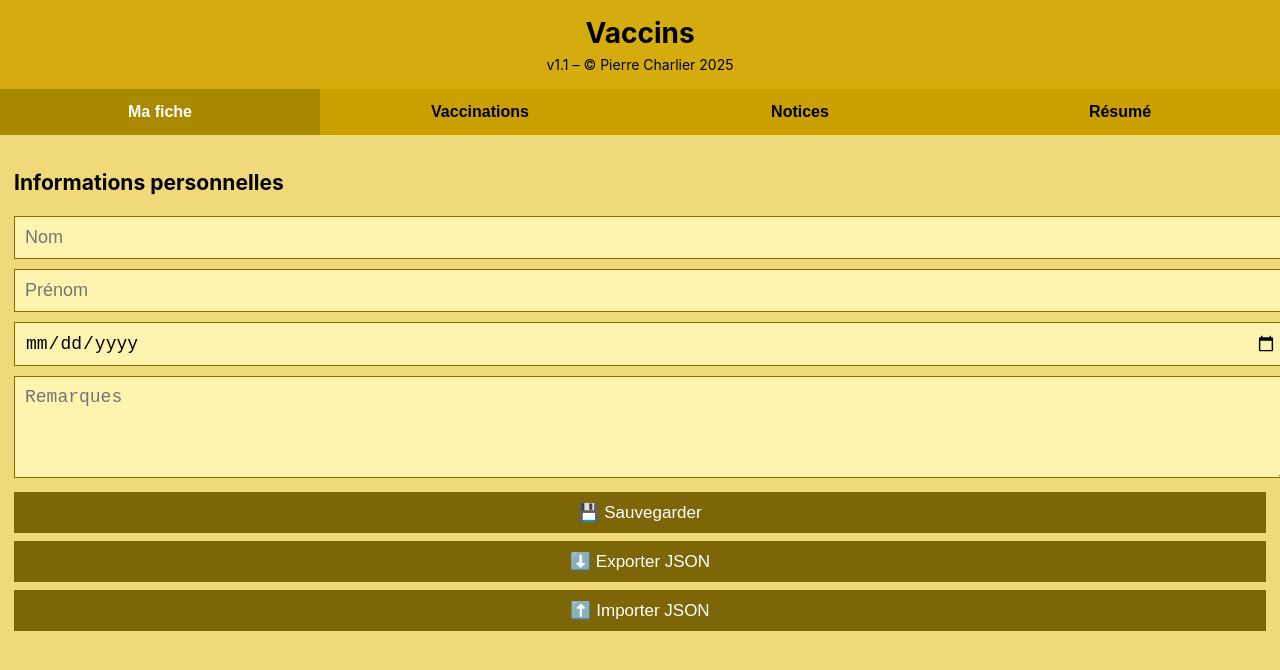
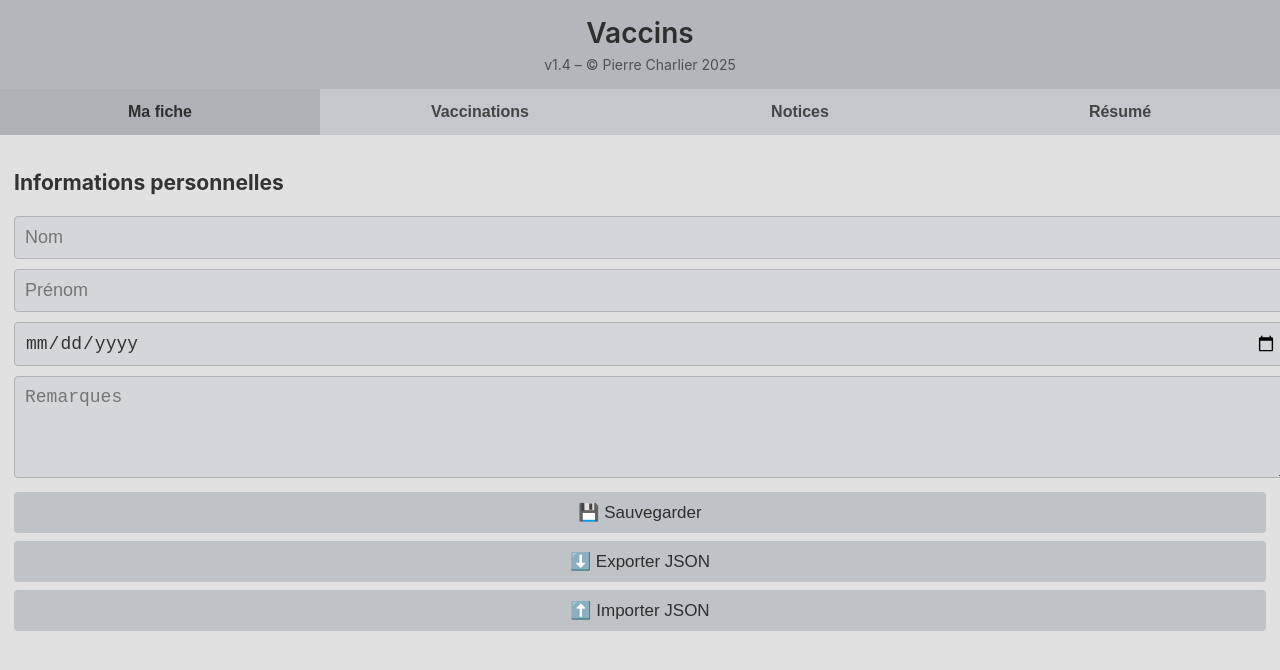
Before and after one commit to Charlp3/Vaccins, a plain HTML site: page index.html in a window 1280 px wide. Drawn offline with Linux system fonts and the light colour scheme.

Commit message:
Add files via upload

```diff
--- a/index.html
+++ b/index.html
@@ -6,123 +6,140 @@
 <meta name="viewport" content="width=device-width, initial-scale=1.0">
 
 <style>
-body {
-    font-family: -apple-system, BlinkMacSystemFont, sans-serif;
-    background: #f0d97a;
-    margin: 0;
-    font-size: 18px;
+/* ===== Base ===== */
+body{
+    font-family:-apple-system,BlinkMacSystemFont,sans-serif;
+    background:#e1e1e1;          /* gris perle */
+    margin:0;
+    font-size:18px;
+    color:#333;
 }
 
-header {
-    background: #d4ac0d;
-    color: #000;
-    text-align: center;
-    padding: 16px;
+/* ===== En-tête ===== */
+header{
+    background:#b3b6bb;          /* gris doux */
+    color:#2e2e2e;
+    text-align:center;
+    padding:16px;
+}
+header h1{
+    margin:0;
+    font-size:28px;
+    font-weight:600;
+}
+header small{
+    display:block;
+    margin-top:6px;
+    font-size:14px;
+    color:#4f4f4f;
 }
 
-header h1 {
-    margin: 0;
-    font-size: 28px;
+/* ===== Navigation ===== */
+nav{
+    display:flex;
+    background:#c4c7cc;
+}
+nav button{
+    flex:1;
+    padding:14px;
+    border:none;
+    background:#c4c7cc;
+    font-weight:600;
+    font-size:16px;
+    color:#444;
+}
+nav button.active{
+    background:#aeb1b6;
+    color:#2f2f2f;
 }
 
-header small {
-    display: block;
-    margin-top: 6px;
-    font-size: 14px;
+/* ===== Sections ===== */
+section{
+    display:none;
+    padding:14px;
+}
+section.active{
+    display:block;
 }
 
-nav {
-    display: flex;
-    background: #c9a000;
+/* ===== Champs (GRIS, PAS BLANCS) ===== */
+input, textarea{
+    width:100%;
+    padding:10px;
+    margin-bottom:10px;
+    font-size:18px;
+    background:#d4d6da;          /* gris champ */
+    border:1px solid #b0b2b6;
+    color:#333;
+    border-radius:4px;
+}
+textarea{
+    height:80px;
 }
 
-nav button {
-    flex: 1;
-    padding: 14px;
-    border: none;
-    background: #c9a000;
-    font-weight: bold;
-    font-size: 16px;
+/* ===== Boutons ===== */
+button.add{
+    background:#b0b3b8;
+    color:#2e2e2e;
+    border:none;
+    padding:10px;
+    width:100%;
+    font-weight:600;
+    font-size:18px;
+    margin-bottom:10px;
+    border-radius:4px;
 }
 
-nav button.active {
-    background: #a88900;
-    color: white;
+button.util{
+    background:#bfc2c6;
+    color:#2e2e2e;
+    border:none;
+    padding:10px;
+    width:100%;
+    font-size:17px;
+    margin-bottom:8px;
+    border-radius:4px;
 }
 
-section {
-    display: none;
-    padding: 14px;
+button.del{
+    background:#8a8d92;
+    color:#f2f2f2;
+    border:none;
+    padding:6px 10px;
+    font-size:16px;
+    border-radius:4px;
 }
 
-section.active {
-    display: block;
+/* ===== Tableaux ===== */
+table{
+    width:100%;
+    border-collapse:collapse;
+    font-size:17px;
 }
 
-input, textarea {
-    width: 100%;
-    padding: 10px;
-    margin-bottom: 10px;
-    font-size: 18px;
-    background: #fff3b0;
-    border: 1px solid #8a6d00;
+th{
+    background:#b9bcc1;
+    color:#2e2e2e;
+    font-weight:600;
 }
 
-textarea {
-    height: 80px;
+th, td{
+    padding:10px;
+    border:1px solid #b1b3b7;
 }
 
-button.add {
-    background: #a88900;
-    color: white;
-    border: none;
-    padding: 10px;
-    width: 100%;
-    font-weight: bold;
-    font-size: 18px;
-    margin-bottom: 10px;
+/* Zébras GRIS (aucun blanc) */
+tr:nth-child(even){
+    background:#d8dadf;
+}
+tr:nth-child(odd){
+    background:#e3e5e9;
 }
 
-button.del {
-    background: #a93226;
-    color: white;
-    border: none;
-    padding: 6px 10px;
-    font-size: 16px;
-}
-
-button.util {
-    background: #7d6608;
-    color: white;
-    border: none;
-    padding: 10px;
-    width: 100%;
-    font-size: 17px;
-    margin-bottom: 8px;
-}
-
-table {
-    width: 100%;
-    border-collapse: collapse;
-    font-size: 17px;
-}
-
-th, td {
-    padding: 10px;
-    border: 1px solid #7d6608;
-}
-
-tr:nth-child(even) {
-    background: #f7dc6f;
-}
-
-tr:nth-child(odd) {
-    background: #fff9c4;
-}
-
-a {
-    color: #154360;
-    word-break: break-all;
+/* Liens */
+a{
+    color:#4a6a8a;
+    word-break:break-all;
 }
 </style>
 </head>
@@ -131,16 +148,17 @@ a {
 
 <header>
     <h1>Vaccins</h1>
-    <small>v1.1 – © Pierre Charlier 2025</small>
+    <small>v1.4 – © Pierre Charlier 2025</small>
 </header>
 
 <nav>
-    <button onclick="showTab('fiche')" class="active">Ma fiche</button>
-    <button onclick="showTab('vaccins')">Vaccinations</button>
-    <button onclick="showTab('notices')">Notices</button>
-    <button onclick="showTab('resume')">Résumé</button>
+    <button class="active" onclick="showTab('fiche', this)">Ma fiche</button>
+    <button onclick="showTab('vaccins', this)">Vaccinations</button>
+    <button onclick="showTab('notices', this)">Notices</button>
+    <button onclick="showTab('resume', this)">Résumé</button>
 </nav>
 
+<!-- ===== FICHE ===== -->
 <section id="fiche" class="active">
     <h3>Informations personnelles</h3>
     <input id="nom" placeholder="Nom">
@@ -150,10 +168,11 @@ a {
 
     <button class="util" onclick="save()">💾 Sauvegarder</button>
     <button class="util" onclick="exportJSON()">⬇️ Exporter JSON</button>
-    <input type="file" id="importFile" accept=".json" onchange="importJSON(this)" style="display:none">
+    <input type="file" id="importFile" accept=".json" style="display:none" onchange="importJSON(this)">
     <button class="util" onclick="document.getElementById('importFile').click()">⬆️ Importer JSON</button>
 </section>
 
+<!-- ===== VACCINS ===== -->
 <section id="vaccins">
     <h3>Vaccinations</h3>
     <input id="vaccinNom" placeholder="Nom du vaccin">
@@ -168,6 +187,7 @@ a {
     </table>
 </section>
 
+<!-- ===== NOTICES ===== -->
 <section id="notices">
     <h3>Notices</h3>
     <input id="noticeNom" placeholder="Nom du vaccin">
@@ -182,6 +202,7 @@ a {
     </table>
 </section>
 
+<!-- ===== RÉSUMÉ ===== -->
 <section id="resume">
     <h3>Résumé vaccinal</h3>
     <table>
@@ -194,109 +215,101 @@ a {
 
 <script>
 let data = JSON.parse(localStorage.getItem("vaccinsData")) || {
-    fiche: {},
-    vaccins: [],
-    notices: []
+    fiche:{},
+    vaccins:[],
+    notices:[]
 };
 
-function save() {
+function save(){
     localStorage.setItem("vaccinsData", JSON.stringify(data));
     alert("Données sauvegardées");
 }
 
-function exportJSON() {
-    const blob = new Blob([JSON.stringify(data, null, 2)], {type: "application/json"});
+function exportJSON(){
+    const blob = new Blob([JSON.stringify(data, null, 2)], {type:"application/json"});
     const a = document.createElement("a");
     a.href = URL.createObjectURL(blob);
     a.download = "vaccins.json";
     a.click();
 }
 
-function importJSON(input) {
+function importJSON(input){
     const file = input.files[0];
-    if (!file) return;
+    if(!file) return;
     const reader = new FileReader();
     reader.onload = e => {
-        try {
+        try{
             const obj = JSON.parse(e.target.result);
-            if (!obj.vaccins || !obj.notices || !obj.fiche) throw "invalid";
+            if(!obj.fiche || !Array.isArray(obj.vaccins) || !Array.isArray(obj.notices))
+                throw "invalid";
             data = obj;
-            save();
+            localStorage.setItem("vaccinsData", JSON.stringify(data));
             render();
-        } catch {
+            alert("Import réussi");
+        }catch{
             alert("Fichier JSON invalide");
         }
     };
     reader.readAsText(file);
 }
 
-function showTab(id) {
-    document.querySelectorAll("section").forEach(s => s.classList.remove("active"));
-    document.querySelectorAll("nav button").forEach(b => b.classList.remove("active"));
+function showTab(id, btn){
+    document.querySelectorAll("section").forEach(s=>s.classList.remove("active"));
+    document.querySelectorAll("nav button").forEach(b=>b.classList.remove("active"));
     document.getElementById(id).classList.add("active");
-    event.target.classList.add("active");
+    btn.classList.add("active");
 }
 
-function addVaccin() {
-    if (!vaccinNom.value || !vaccinDate.value) return;
-    data.vaccins.push({ nom: vaccinNom.value, date: vaccinDate.value });
-    vaccinNom.value = "";
-    vaccinDate.value = "";
-    save();
-    render();
+function addVaccin(){
+    if(!vaccinNom.value || !vaccinDate.value) return;
+    data.vaccins.push({nom:vaccinNom.value, date:vaccinDate.value});
+    vaccinNom.value=""; vaccinDate.value="";
+    save(); render();
 }
 
-function addNotice() {
-    if (!noticeNom.value || !noticeURL.value) return;
-    data.notices.push({ nom: noticeNom.value, url: noticeURL.value });
-    noticeNom.value = "";
-    noticeURL.value = "";
-    save();
-    render();
+function addNotice(){
+    if(!noticeNom.value || !noticeURL.value) return;
+    data.notices.push({nom:noticeNom.value, url:noticeURL.value});
+    noticeNom.value=""; noticeURL.value="";
+    save(); render();
 }
 
-function delVaccin(i) {
-    data.vaccins.splice(i,1);
-    save();
-    render();
-}
+function delVaccin(i){ data.vaccins.splice(i,1); save(); render(); }
+function delNotice(i){ data.notices.splice(i,1); save(); render(); }
 
-function delNotice(i) {
-    data.notices.splice(i,1);
-    save();
-    render();
-}
+function render(){
+    vaccinTable.innerHTML="";
+    noticeTable.innerHTML="";
+    resumeTable.innerHTML="";
 
-function render() {
-    vaccinTable.innerHTML = "";
-    noticeTable.innerHTML = "";
-    resumeTable.innerHTML = "";
-
-    data.vaccins.forEach((v,i) => {
-        vaccinTable.innerHTML += `<tr>
+    data.vaccins.forEach((v,i)=>{
+        vaccinTable.innerHTML+=`
+        <tr>
             <td>${v.nom}</td>
             <td>${v.date}</td>
             <td><button class="del" onclick="delVaccin(${i})">✕</button></td>
         </tr>`;
-        resumeTable.innerHTML += `<tr><td>${v.nom}</td><td>${v.date}</td></tr>`;
+        resumeTable.innerHTML+=`<tr><td>${v.nom}</td><td>${v.date}</td></tr>`;
     });
 
-    data.notices.forEach((n,i) => {
-        noticeTable.innerHTML += `<tr>
+    data.notices.forEach((n,i)=>{
+        noticeTable.innerHTML+=`
+        <tr>
             <td>${n.nom}</td>
             <td><a href="${n.url}" target="_blank">${n.url}</a></td>
             <td><button class="del" onclick="delNotice(${i})">✕</button></td>
         </tr>`;
     });
 
-    ["nom","prenom","naissance","remarque"].forEach(id => {
+    ["nom","prenom","naissance","remarque"].forEach(id=>{
         document.getElementById(id).value = data.fiche[id] || "";
     });
 }
 
-["nom","prenom","naissance","remarque"].forEach(id => {
-    document.getElementById(id).addEventListener("input", e => {
+["nom","prenom","naissance","remarque"].forEach(id=>{
+    document.getElementById(id).addEventListener("input", e=>{
         data.fiche[id] = e.target.value;
+        localStorage.setItem("vaccinsData", JSON.stringify(data));
     });
 });
 
```
